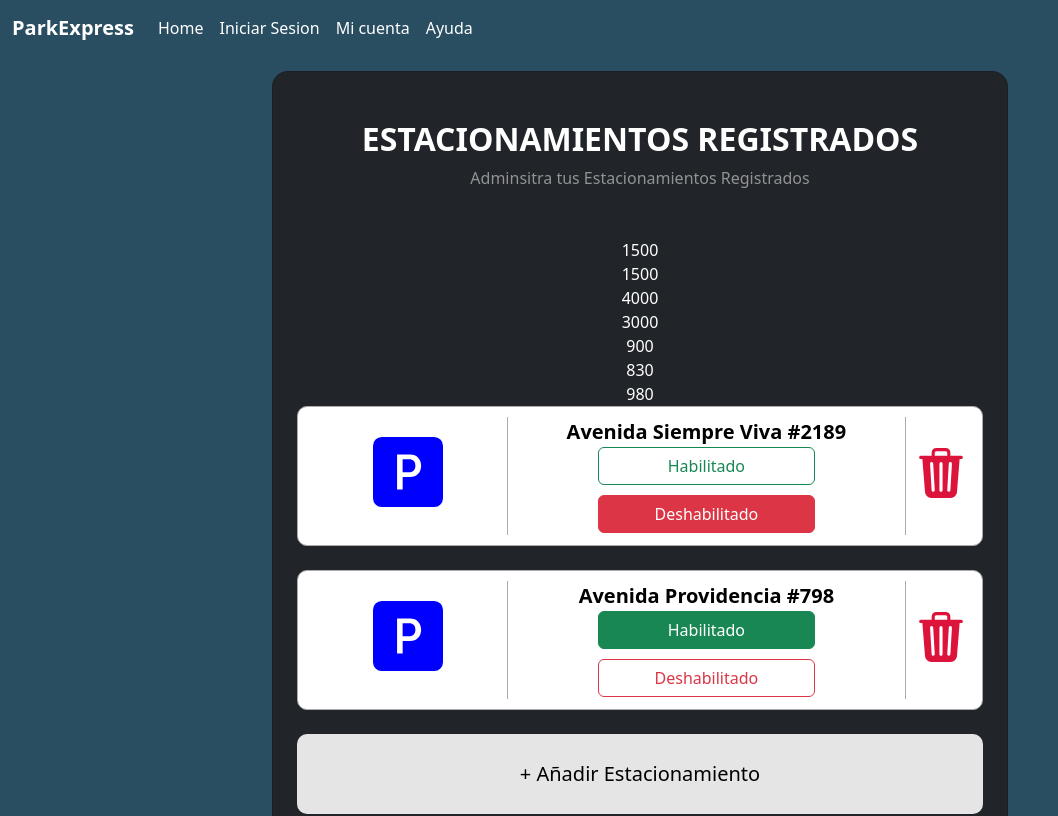
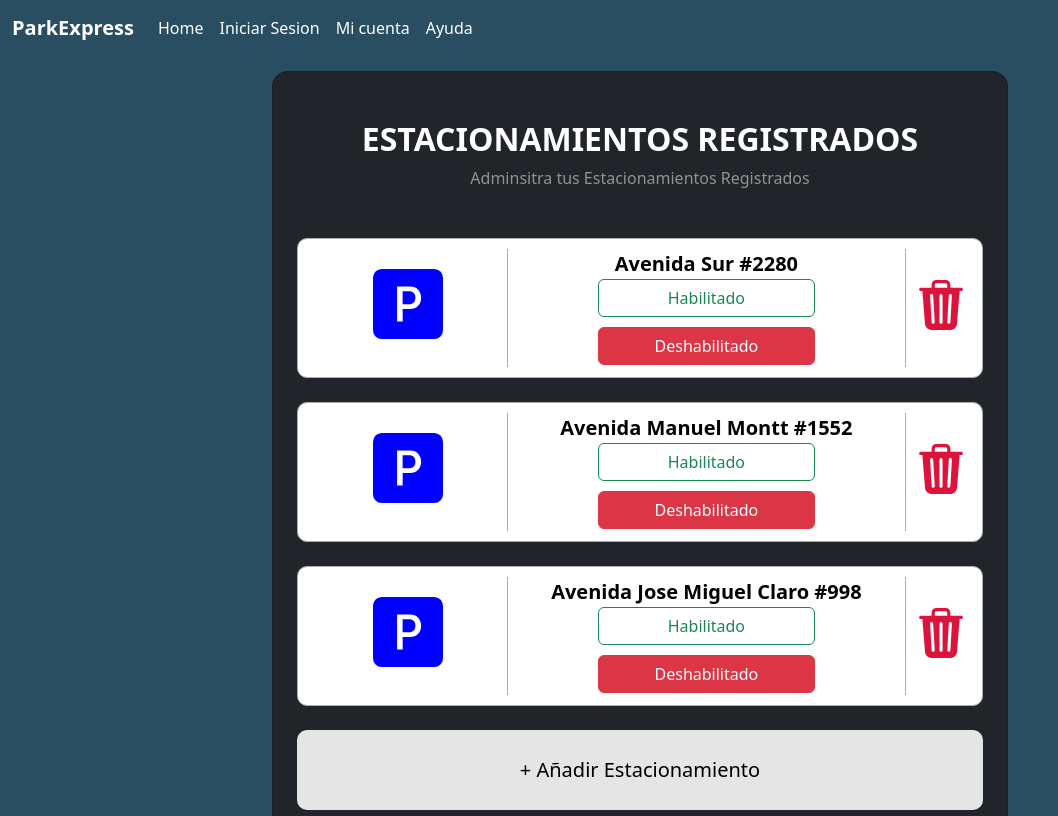
Before and after one commit to CojitoJulio/ParkExpresss, an Angular app: page /adminparking in a window 1280 px wide. Shown: the top 816 px of the page, without its empty margins (0-1058 px from the left). Built offline with nearby package versions, Linux system fonts and the light colour scheme; data requests are answered from the project's data file.

Commit message:
Actualizacion de Estado
Ahora se puede actualizar el estado de los parkings

```diff
--- a/db.json
+++ b/db.json
@@ -130,87 +130,38 @@
   "estacionamientos": [
     {
       "id": 1,
-      "idduenio": 10,
-      "ubicacion": {
-        "lon": -33.433157,
-        "lat": -70.616467
-      },
-      "estado": true,
-      "descrpicion": "Es el primer estacionamiento entrando a la derecha",
-      "precio": 1500,
-      "nroparking": "5A"
-    },
-    {
-      "id": 2,
-      "idduenio": 6,
       "ubicacion": {
         "lon": -33.433157,
         "lat": -70.6179714202881
       },
-      "estado": true,
-      "descrpicion": "Es el tercer estacionamiento entrando a la izquierda",
+      "estado": false,
       "precio": 1500,
-      "nroparking": "22"
+      "nroparking": "22",
+      "direccion": "Avenida Sur #2280"
     },
     {
+      "id": 2,
+      "ubicacion": {
+        "lon": -33.433157,
+        "lat": -70.6179714202881
+      },
+      "estado": false,
+      "precio": 1500,
+      "nroparking": "22",
+      "direccion": "Avenida Manuel Montt #1552"
+    },
+    {
+      "id": 3,
       "iddueno": 11,
       "ubicacion": {
-        "lon": -33.43432184337028,
-        "lat": -70.61440944671632
+        "lon": -33.4367580311029,
+        "lat": -70.61899065971376
       },
       "estado": false,
-      "descripcion": "es el estacionamiento al lado del conserje",
-      "precio": "4000",
-      "nroparking": "10",
-      "id": 3
-    },
-    {
-      "iddueno": 11,
-      "ubicacion": {
-        "lon": -33.43014691871794,
-        "lat": -70.61657667160036
-      },
-      "estado": false,
-      "descripcion": "es el estacionamiento que está al lado del chevy abandonado",
-      "precio": "3000",
-      "nroparking": "44",
-      "id": 4
-    },
-    {
-      "iddueno": 11,
-      "ubicacion": {
-        "lon": -33.43323847443651,
-        "lat": -70.61334729194643
-      },
-      "estado": false,
-      "descripcion": "El primero",
-      "precio": "900",
-      "nroparking": "12",
-      "id": 5
-    },
-    {
-      "iddueno": 11,
-      "ubicacion": {
-        "lon": -33.43318475331098,
-        "lat": -70.61334729194643
-      },
-      "estado": false,
-      "descripcion": "chulo",
-      "precio": "830",
-      "nroparking": "90",
-      "id": 6
-    },
-    {
-      "iddueno": 11,
-      "ubicacion": {
-        "lon": -33.436466605390336,
-        "lat": -70.61466693878175
-      },
-      "estado": false,
-      "descripcion": "es el estacionamiento que esta en la entrada",
-      "precio": "980",
-      "nroparking": "2",
-      "id": 7
+      "descripcion": "Es primer estacionamiento de los verdes y esta en el piso -2",
+      "precio": "2000",
+      "nroparking": "25",
+      "direccion": "Avenida Jose Miguel Claro #998"
     }
   ],
   "tarjetas": [
--- a/src/app/components/addparking/addparking.component.html
+++ b/src/app/components/addparking/addparking.component.html
@@ -21,7 +21,22 @@
 
               <div class="form-outline form-white mb-4">
                 <div id="map"></div>
-                <label class="form-label" for="typeBrandX">Direccion</label>
+                <label class="form-label" for="typeBrandX"
+                  >Selecciona la dirección en el mapa</label
+                >
+              </div>
+
+              <div class="form-outline form-white mb-4">
+                <input
+                  type="text"
+                  id="typeAddressX"
+                  class="form-control form-control-lg"
+                  formControlName="parkingAddress"
+                  [class.is-invalid]="addressNoValido"
+                />
+                <label class="form-label" for="typeAddressX"
+                  >Dirección Exacta y numero</label
+                >
               </div>
 
               <div class="form-outline form-white mb-4">
--- a/src/app/components/addparking/addparking.component.ts
+++ b/src/app/components/addparking/addparking.component.ts
@@ -33,6 +33,13 @@ export class AddparkingComponent implements OnInit {
   lonf!: number;
 
   // Validaciones
+
+  get addressNoValido() {
+    return (
+      this.miFormulario.get('parkingAddress')?.invalid &&
+      this.miFormulario.get('parkingAddress')?.touched
+    );
+  }
 
   get nroNoValido() {
     return (
@@ -103,6 +110,7 @@ export class AddparkingComponent implements OnInit {
     const nro = this.miFormulario.get('parkingNro')?.value;
     const price = this.miFormulario.get('parkingPrice')?.value;
     const desc = this.miFormulario.get('parkingDesc')?.value;
+    const adress = this.miFormulario.get('parkingAddress')?.value;
 
     if (nro && price) {
       const parkingsite: Parking = {
@@ -112,6 +120,7 @@ export class AddparkingComponent implements OnInit {
         descripcion: desc,
         precio: price,
         nroparking: nro,
+        direccion: adress,
       };
 
       this.apiService.insertParking(parkingsite).subscribe((data) => {
@@ -156,6 +165,7 @@ export class AddparkingComponent implements OnInit {
 
   createForm() {
     this.miFormulario = this.fb.group({
+      parkingAddress: ['', Validators.required],
       parkingNro: ['', Validators.required],
       parkingPrice: ['', Validators.required],
       parkingDesc: ['', Validators.required],
@@ -179,7 +189,8 @@ export class AddparkingComponent implements OnInit {
   isFormValid(): boolean {
     const nro = this.miFormulario.get('parkingNro')?.value;
     const price = this.miFormulario.get('parkingPrice')?.value;
+    const adress = this.miFormulario.get('parkingAddress')?.value;
 
-    return !!nro && !!price;
+    return !!nro && !!price && !!adress;
   }
 }
--- a/src/app/components/adminparking/adminparking.component.html
+++ b/src/app/components/adminparking/adminparking.component.html
@@ -16,10 +16,76 @@
               </p>
 
               <ng-template ngFor let-parking [ngForOf]="parkings" let-i="index">
-                <div>{{ parking.precio }}</div>
+                <article class="vehicle mb-4">
+                  <div class="caricon">
+                    <svg
+                      xmlns="http://www.w3.org/2000/svg"
+                      width="70"
+                      height="70"
+                      fill="blue"
+                      class="bi bi-p-square-fill"
+                      viewBox="0 0 16 16"
+                    >
+                      <path
+                        d="M8.27 8.074c.893 0 1.419-.545 1.419-1.488s-.526-1.482-1.42-1.482H6.778v2.97H8.27Z"
+                      />
+                      <path
+                        d="M2 0a2 2 0 0 0-2 2v12a2 2 0 0 0 2 2h12a2 2 0 0 0 2-2V2a2 2 0 0 0-2-2H2Zm3.5 4.002h2.962C10.045 4.002 11 5.104 11 6.586c0 1.494-.967 2.578-2.55 2.578H6.784V12H5.5V4.002Z"
+                      />
+                    </svg>
+                  </div>
+                  <div class="carinfo">
+                    <p class="model">{{ parking.direccion }}</p>
+                    <div class="status">
+                      <input
+                        type="radio"
+                        class="btn-check"
+                        name="options-outlined-{{ parking.id }}"
+                        id="success-outlined-{{ parking.id }}"
+                        autocomplete="off"
+                        [checked]="parking.estado === true"
+                        (click)="updateStatus(parking, true, parking.id!)"
+                      />
+                      <label
+                        class="btn btn-outline-success"
+                        for="success-outlined-{{ parking.id }}"
+                        >Habilitado</label
+                      >
+
+                      <input
+                        type="radio"
+                        class="btn-check"
+                        name="options-outlined-{{ parking.id }}"
+                        id="danger-outlined-{{ parking.id }}"
+                        autocomplete="off"
+                        [checked]="parking.estado === false"
+                        (click)="updateStatus(parking, false, parking.id!)"
+                      />
+                      <label
+                        class="btn btn-outline-danger"
+                        for="danger-outlined-{{ parking.id }}"
+                        >Deshabilitado</label
+                      >
+                    </div>
+                  </div>
+                  <div class="deleteicon">
+                    <svg
+                      xmlns="http://www.w3.org/2000/svg"
+                      width="50"
+                      height="50"
+                      fill="crimson"
+                      class="bi bi-trash3-fill"
+                      viewBox="0 0 16 16"
+                    >
+                      <path
+                        d="M11 1.5v1h3.5a.5.5 0 0 1 0 1h-.538l-.853 10.66A2 2 0 0 1 11.115 16h-6.23a2 2 0 0 1-1.994-1.84L2.038 3.5H1.5a.5.5 0 0 1 0-1H5v-1A1.5 1.5 0 0 1 6.5 0h3A1.5 1.5 0 0 1 11 1.5Zm-5 0v1h4v-1a.5.5 0 0 0-.5-.5h-3a.5.5 0 0 0-.5.5ZM4.5 5.029l.5 8.5a.5.5 0 1 0 .998-.06l-.5-8.5a.5.5 0 1 0-.998.06Zm6.53-.528a.5.5 0 0 0-.528.47l-.5 8.5a.5.5 0 0 0 .998.058l.5-8.5a.5.5 0 0 0-.47-.528ZM8 4.5a.5.5 0 0 0-.5.5v8.5a.5.5 0 0 0 1 0V5a.5.5 0 0 0-.5-.5Z"
+                      />
+                    </svg>
+                  </div>
+                </article>
               </ng-template>
 
-              <article class="vehicle mb-4">
+              <!-- <article class="vehicle mb-4">
                 <div class="caricon">
                   <svg
                     xmlns="http://www.w3.org/2000/svg"
@@ -143,7 +209,7 @@
                     />
                   </svg>
                 </div>
-              </article>
+              </article> -->
               <article class="addparking mb-4" [routerLink]="['/addparking']">
                 + Añadir Estacionamiento
               </article>
--- a/src/app/components/adminparking/adminparking.component.ts
+++ b/src/app/components/adminparking/adminparking.component.ts
@@ -11,6 +11,7 @@ export class AdminparkingComponent implements OnInit {
   constructor(private apiService: ApiService) {}
 
   parkings: Parking[] = [];
+  estado: boolean = true;
 
   ngOnInit() {
     this.getParkings();
@@ -21,4 +22,31 @@ export class AdminparkingComponent implements OnInit {
       this.parkings = Parking;
     });
   }
+
+  updateStatus(parking: any, newStatus: boolean, id: number) {
+    console.log('hola');
+    this.parkings.forEach((park: Parking) => {
+      if (id == park.id) {
+        const parkingToUpdate: Parking = {
+          id: park.id, // El ID del estacionamiento que deseas actualizar
+          iddueno: park.iddueno,
+          ubicacion: park.ubicacion,
+          estado: newStatus, // Aquí actualizas el estado
+          descripcion: park.descripcion,
+          precio: park.precio,
+          nroparking: park.nroparking,
+          direccion: park.direccion,
+        };
+
+        this.apiService.updateParking(parkingToUpdate).subscribe(() => {
+          // La actualización se ha realizado con éxito, puedes manejar la respuesta aquí
+          console.log('se realizo');
+        });
+      }
+    });
+  }
+
+  prueba() {
+    console.log('momazo');
+  }
 }
--- a/src/app/models/parking.ts
+++ b/src/app/models/parking.ts
@@ -9,4 +9,5 @@ export class Parking {
   'descripcion': string;
   'precio': number;
   'nroparking': string;
+  'direccion': string;
 }
--- a/src/app/services/api.service.ts
+++ b/src/app/services/api.service.ts
@@ -48,4 +48,11 @@ export class ApiService {
   public insertCards(card: Tarjeta): Observable<Tarjeta> {
     return this.http.post<Tarjeta>(this.urlCards, card);
   }
+
+  public updateParking(parkingtoUpdate: Parking): Observable<any> {
+    return this.http.put(
+      `${this.urlParking}/${parkingtoUpdate.id}`,
+      parkingtoUpdate
+    );
+  }
 }
```
